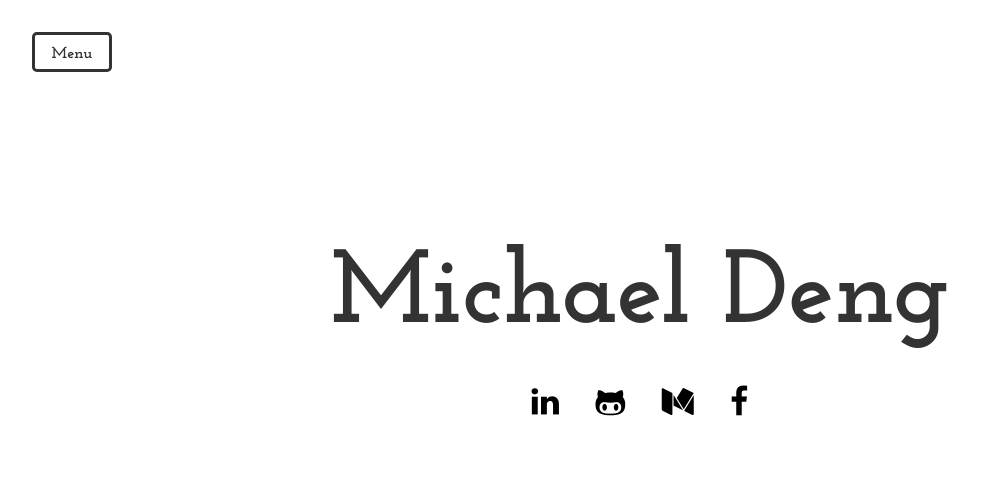
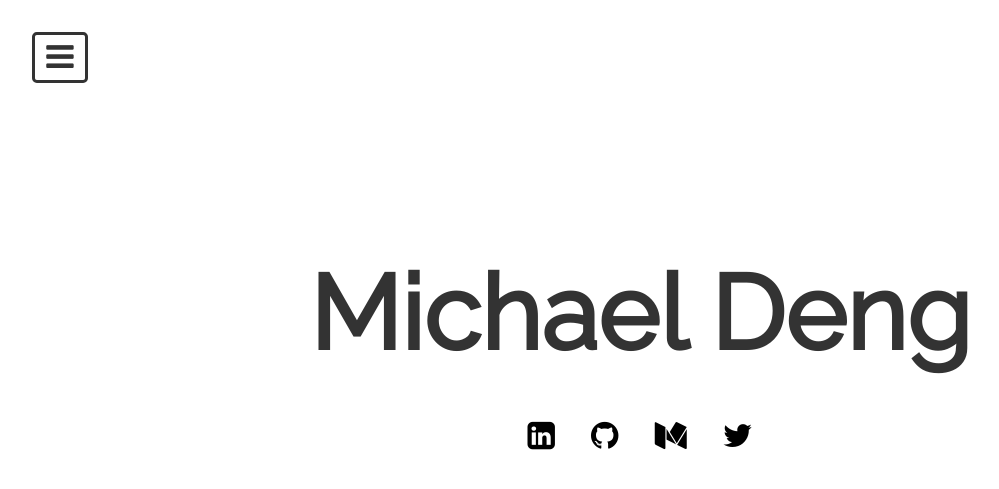
Before and after one commit to michael-deng/michael-deng.github.io, a Jekyll site: the page index.html, which Jekyll copies as it is, in a window 1280 px wide. Shown: the top 489 px of the page, without its empty margins (0-999 px from the left). Built offline with Jekyll 4.4.1, drawn with Linux system fonts in a browser that asks for light colours; nearby versions of some CDN libraries; Markdown is read by kramdown in place of the engine named in the settings.

Commit message:
Make extensive updates

```diff
--- a/css/custom-styles.css
+++ b/css/custom-styles.css
@@ -1,43 +1,38 @@
 /* Large desktops and laptops */
 @media (min-width: 1150px) {
-  body{font-size:16px;}
+  body {font-size: 16px;}
 }
 
 /* Portrait tablets and medium desktops */
 @media (min-width: 992px) and (max-width: 1199px) {
-  body{font-size:15px;}
+  body {font-size: 15px;}
 }
 
 /* Portrait tablets and small desktops */
 @media (min-width: 768px) and (max-width: 991px) {
-  body{font-size:14px;}
+  body {font-size: 14px;}
 }
 
 /* Landscape phones and portrait tablets */
 @media (max-width: 767px) {
-  body{font-size:12px;}
+  body {font-size: 12px;}
 }
 
 /* Landscape phones and smaller */
 @media (max-width: 480px) {
-  body{font-size:10px;}
+  body {font-size: 10px;}
 }
 
 /* Carousel background */
 
 html, body {
-	height:100%;
-	margin:0;
-	padding:0;
-}
-.carousel, .item, .active {
-
-}
-.carousel-inner {
-
+	height: 100%;
+	margin: 0;
+	padding: 0;
+	font-family: 'Raleway', sans-serif;
 }
 .carousel {
-	margin-bottom: 0px;
+	margin-bottom: 5em;
 }
 .carousel-caption {
 	z-index: 10;
@@ -67,24 +62,24 @@
 	transition: opacity 0.5s;
 }
 .carousel .active.left {
-	left:0;
-	opacity:0;
-	z-index:2;
+	left: 0;
+	opacity: 0;
+	z-index: 2;
 }
 .carousel .active.right {
-	left:0;
-	opacity:0;
-	z-index:2;
+	left: 0;
+	opacity: 0;
+	z-index: 2;
 }
 .carousel .next {
-	left:0;
-	opacity:1;
-	z-index:1;
+	left: 0;
+	opacity: 1;
+	z-index: 1;
 }
 .carousel .prev {
-	left:0;
-	opacity:1;
-	z-index:1;
+	left: 0;
+	opacity: 1;
+	z-index: 1;
 }
 
 /* Content positioning */
@@ -95,7 +90,6 @@
   margin: 0 auto 0 auto;
   text-align: center;
   font-size: 650%;
-  font-family: 'Josefin Slab', serif;
   font-weight: 700;
 }
 
@@ -124,19 +118,19 @@
   position: static;
   margin: 0.9em auto 0 auto;
   text-align: center;
-  font-size: 600%;
-  font-family: 'Josefin Slab', serif;
+  font-size: 500%;
   font-weight: 700;
   font-variant: small-caps;
 }
 
 .caption-position {
 	position: static;
-	margin: 0.7em 15% 0% 15%;
+	margin: 1em 15% 0% 15%;
   text-align: left;
   line-height: 180%;
   font-size: 150%;
-  font-family: 'Josefin Slab', serif; font-weight: 400;
+  font-weight: 400;
+  overflow: auto;
 }
 
 @media (max-width: 767px) {
@@ -188,16 +182,15 @@
 	transition-duration: 0.3s;
   position: absolute;
   margin: 0;
-  padding: 0.5em 0 0 0;
+  padding: 0.4em 0 0 0;
   border: 0.2em solid;
   border-radius: 0.3em;
-  height: 2.5em;
-  width: 5em;
+  height: 3.2em;
+  width: 3.5em;
   font-size: 1em;
 	top: 2em;
 	left: 2em;
 	text-align: center;
-	font-family: 'Josefin Slab', serif;
 	font-weight: 700;
 }
 
@@ -256,7 +249,7 @@
 	margin: 0 0.5em 2em 0.5em;
 }
 
-#facebook {
+#twitter {
 	margin: 0 0em 2em 0.5em;
 }
 
@@ -333,7 +326,6 @@
 	/*border-bottom: 0.1em solid gray;*/
 	margin: 0em auto 0em auto;
 	padding: 1em 2.5em 1em 2.5em;
-	font-family: 'Josefin Slab', serif;
 }
 
 
@@ -411,8 +403,34 @@
 }
 
 body.sml-open nav.cbp-spmenu-left {
-    left: 0
+  left: 0
 }
+
+/* Image */
+
+.image-caption {
+	text-align: center;
+	color: #707070;
+	font-size: 0.8em;
+}
+
+/* Experience */
+
+.company-logo {
+	float: left;
+}
+
+.company-logo img {
+	height: 4em;
+}
+
+.company-details {
+	float: left;
+	margin-left: 0.5em;
+	width: calc(100% - 4.5em);
+}
+
+
 
 /* Project pictures */
 
--- a/index.html
+++ b/index.html
@@ -8,10 +8,9 @@
     <link rel="stylesheet" href="css/custom-styles.css" media="screen">
     <link rel="shortcut icon" href="images/favicon.ico">
     <link rel="stylesheet" href="http://maxcdn.bootstrapcdn.com/font-awesome/4.4.0/css/font-awesome.min.css">
-    <link href='http://fonts.googleapis.com/css?family=Open+Sans' rel='stylesheet' type='text/css'>
-    <link href='http://fonts.googleapis.com/css?family=Josefin+Slab:400,700' rel='stylesheet' type='text/css'>
+    <link href="https://fonts.googleapis.com/css?family=Raleway" rel="stylesheet">
     <meta charset="UTF-8">
-    <meta name="description" content="View Michael Deng's personal website">
+    <meta name="description" content="Michael Deng is a Software Engineer, Occasional Writer, Volleyball Player, and Avid Snowboarder. This website serves as his blog and portfolio. Come in and check it out!">
     <meta name="author" content="Michael Deng">
     <script>
       (function(i,s,o,g,r,a,m){i['GoogleAnalyticsObject']=r;i[r]=i[r]||function(){
@@ -33,13 +32,13 @@
               <div class="carousel-inner">
                   <div class="item dark-background active">
                     <div class="container">
-                      <h1 class="home-heading-position"><strong>Michael Deng</strong></h1>
+                      <div class="home-heading-position">Michael Deng</div>
 
                       <div class="icons">
-                        <a href="https://www.linkedin.com/in/michael-deng" class="fa fa-linkedin fa-2x social-media" id="linkedin"></a>
-                        <a href="https://github.com/michael-deng" class="fa fa-github-alt fa-2x social-media" id="github"></a>
+                        <a href="https://www.linkedin.com/in/michael-deng" class="fa fa-linkedin-square fa-2x social-media" id="linkedin"></a>
+                        <a href="https://github.com/michael-deng" class="fa fa-github fa-2x social-media" id="github"></a>
                         <a href="https://medium.com/@michael_deng" class="fa fa-medium fa-2x social-media" id="medium"></a>
-                        <a href="https://www.facebook.com/themichaeldeng" class="fa fa-facebook fa-2x social-media" id="facebook"></a>
+                        <a href="https://twitter.com/themichaeldeng" class="fa fa-twitter fa-2x social-media" id="twitter"></a>
                       </div>
 
                 <!-- Push menu button -->
@@ -47,7 +46,9 @@
                           <section>
                               <!-- Class "cbp-spmenu-open" gets applied to menu and "cbp-spmenu-push-toleft" or "cbp-spmenu-push-toright" to the body -->
                               <div class="toggle-slide-left1 toggle-menu menu-left push-body">
-                                <div class="btn">Menu</div>
+                                <div class="btn" aria-hidden="true">
+                                  <i class="fa fa-bars fa-2x" aria-hidden="true"></i>
+                                </div>
                               </div>
                           </section>
                       </div>
@@ -57,22 +58,19 @@
 
                   <div class="item light-background">
                     <div class="container">
-                      <h1 class="heading-position"><strong>About Me</strong></h1>
+                      <div class="heading-position">About Me</div>
 
-                      <!-- <div class="thumbnails">
-                        <img src="images/doggie.jpg" height="80" width="80">
-                        <img src="images/banff.jpg" height="80" width="80">
-                        <img src="images/family.jpg" height="80" width="80">
-                        <img src="images/canoeing.jpg" height="80" width="80">
-                        <img src="images/horseriding.jpg" height="80" width="80">
-                        <img src="images/volleyball.jpg" height="80" width="80">
-                        <img src="images/burgers.jpg" height="80" width="80">
-                        <img src="images/snowboarding.jpg" height="80" width="80">
-                      </div> -->
+                      <div class="caption-position">
+                        <img src="images/galapagos.png" class="project-thumbnail">
+                        <div class="image-caption">These seals know how to chill.</div>
+                      </div>
 
-                      <h3 class="caption-position">
-                        Hey there! My name is Michael, and I was raised in Alberta, Canada. After high school, I headed for the sunny West Coast to attend UC Berkeley. I'm currently completing my bachelor's degree in Electrical Engineering and Computer Science. Outside of school, I love playing indoor and beach volleyball, having most recently represented Cal on its varsity team. The rest of my spare time, I enjoy reading about tech, outdoor activities like hiking and canoeing, all types of music, card games and burgers.
-                      </h3>
+                      <div class="caption-position">
+                        Hey there! My name is Michael, and I was raised in Alberta, Canada. After high school, I headed for the sunny West Coast to attend UC Berkeley. I'm currently completing a B.S. in Electrical Engineering and Computer Science.
+                      </div>
+                      <div class="caption-position">
+                        Outside of school, I love playing indoor and beach volleyball, having most recently represented Cal on its varsity team. The rest of my spare time, I enjoy snowboarding, reading about tech, hiking and canoeing, card games, and burgers.
+                      </div>
 
 
                 <!-- Push menu button -->
@@ -80,7 +78,9 @@
                           <section>
                               <!-- Class "cbp-spmenu-open" gets applied to menu and "cbp-spmenu-push-toleft" or "cbp-spmenu-push-toright" to the body -->
                               <div class="toggle-slide-left2 toggle-menu menu-left push-body">
-                                <div class="btn">Menu</div>
+                                <div class="btn" aria-hidden="true">
+                                  <i class="fa fa-bars fa-2x" aria-hidden="true"></i>
+                                </div>
                               </div>
                           </section>
                       </div>
@@ -90,23 +90,41 @@
 
                   <div class="item light-background">
                     <div class="container">
-                      <h1 class="heading-position"><strong>Experience</strong></h1>
-                      <h3 class="caption-position">
-                        In <b>Summer 2016</b>, I worked at <b>Uber</b> as a <b>Software Engineering Intern</b> for the fraud engineering team.
-                      </h3>
-                      <h3 class="caption-position">
-                        In <b>Summer 2015</b>, I worked at <b>Workday</b> as a <b>Software Developer Intern</b> for the financial technologies team.
-                      </h3>
-                      <h3 class="caption-position">
-                        In <b>Fall 2014</b>, I stayed at <b>UC Berkeley</b> to work as an <b>Undergraduate Researcher</b>. I was a member of the data analytics research team.
-                      </h3>
+                      <div class="heading-position">Experience</div>
+                      <div class="caption-position">
+                        <div class="company-logo">
+                          <img src="images/uber.png">
+                        </div>
+                        <div class="company-details">
+                          In <b>Summer 2016</b>, I worked at <b>Uber</b> as a <b>Software Engineering Intern</b> for the fraud engineering team.
+                        </div>
+                      </div>
+                      <div class="caption-position">
+                        <div class="company-logo">
+                          <img src="images/workday.png">
+                        </div>
+                        <div class="company-details">
+                          In <b>Summer 2015</b>, I worked at <b>Workday</b> as a <b>Software Developer Intern</b> for the financial technologies team.
+                        </div>
+                      </div>
+                      <br />
+                      <div class="caption-position">
+                        <div class="company-logo">
+                          <img src="images/ucberkeley.png">
+                        </div>
+                        <div class="company-details">
+                          In <b>Fall 2014</b>, I stayed at <b>UC Berkeley</b> to work as an <b>Undergraduate Researcher</b> in a data analytics research team.
+                        </div>
+                      </div>
 
                 <!-- Push menu button -->
                       <div class="main">
                           <section>
                               <!-- Class "cbp-spmenu-open" gets applied to menu and "cbp-spmenu-push-toleft" or "cbp-spmenu-push-toright" to the body -->
                               <div class="toggle-slide-left3 toggle-menu menu-left push-body">
-                                <div class="btn">Menu</div>
+                                <div class="btn" aria-hidden="true">
+                                  <i class="fa fa-bars fa-2x" aria-hidden="true"></i>
+                                </div>
                               </div>
                           </section>
                       </div>
@@ -116,8 +134,8 @@
 
                   <div class="item light-background">
                     <div class="container wide">
-                      <h1 class="heading-position" style="margin-bottom: 0;"><strong>Projects</strong></h1>
-                      <h3 class="caption-position projects-info">
+                      <div class="heading-position" style="margin-bottom: 0;">Projects</div>
+                      <div class="caption-position projects-info">
 
                         <div class="row">
                           <div class="col-sm-6">
@@ -125,28 +143,10 @@
                               <img src="images/polymyr.png" class="project-thumbnail">
                             </a>
                             <div class="project-caption">
-                              <span><a href="http://www.calakpsi.com/" class="hyperlink">Polymyr</a></span><br />
+                              <span>
+                                <a href="http://www.calakpsi.com/" class="hyperlink">Polymyr</a>
+                              </span><br />
                               Hardware marketplace that rewards users for providing product feedback
-                            </div>
-                          </div>
-                          <div class="col-sm-6">
-                            <a href="http://www.unicornbase.com/">
-                              <img src="images/unicornbase.png" class="project-thumbnail">
-                            </a>
-                            <div class="project-caption">
-                              <span><a href="http://www.unicornbase.com/" class="hyperlink">Unicornbase</a></span><br />
-                              Idea-sharing and feedback platform to foster collaboration between creators
-                            </div>
-                          </div>
-                        </div>
-                        <div class="row">
-                          <div class="col-sm-6">
-                            <a href="http://www.calakpsi.com/">
-                              <img src="images/calakpsi.png" class="project-thumbnail">
-                            </a>
-                            <div class="project-caption">
-                              <span><a href="http://www.calakpsi.com/" class="hyperlink">Alpha Kappa Psi</a></span><br />
-                              Online platform for my professional business fraternity at Berkeley
                             </div>
                           </div>
                           <div class="col-sm-6">
@@ -159,14 +159,36 @@
                             </div>
                           </div>
                         </div>
-                      </h3>
+                        <div class="row">
+                          <div class="col-sm-6">
+                            <a href="http://www.unicornbase.com/">
+                              <img src="images/unicornbase.png" class="project-thumbnail">
+                            </a>
+                            <div class="project-caption">
+                              <span><a href="http://www.unicornbase.com/" class="hyperlink">Unicornbase</a></span><br />
+                              Idea-sharing and feedback platform to foster collaboration between creators
+                            </div>
+                          </div>
+                          <div class="col-sm-6">
+                            <a href="http://www.calakpsi.com/">
+                              <img src="images/calakpsi.png" class="project-thumbnail">
+                            </a>
+                            <div class="project-caption">
+                              <span><a href="http://www.calakpsi.com/" class="hyperlink">Alpha Kappa Psi</a></span><br />
+                              Online platform for my professional business fraternity at Berkeley
+                            </div>
+                          </div>
+                        </div>
+                      </div>
 
                 <!-- Push menu button -->
                       <div class="main">
                           <section>
                               <!-- Class "cbp-spmenu-open" gets applied to menu and "cbp-spmenu-push-toleft" or "cbp-spmenu-push-toright" to the body -->
                               <div class="toggle-slide-left4 toggle-menu menu-left push-body">
-                                <div class="btn">Menu</div>
+                                <div class="btn" aria-hidden="true">
+                                  <i class="fa fa-bars fa-2x" aria-hidden="true"></i>
+                                </div>
                               </div>
                           </section>
                       </div>
@@ -176,15 +198,17 @@
 
                   <div class="item light-background">
                     <div class="container">
-                      <h1 class="heading-position"><strong>Other</strong></h1>
-                      <h3 class="caption-position">I love playing indoor and beach volleyball, having played for many years on club teams, school teams, and most recently UC Berkeley's varsity team. I also like to spend a lot of time outside, either hiking, canoeing, camping, or simply exploring new places. During the rest of my spare time, I enjoy old-school photography and music, card games like Poker, Bridge and Durak, following Game of Thrones and Rick and Morty, seeing new films, and playing the violin.</h3>
+                      <div class="heading-position">Other</div>
+                      <div class="caption-position">I love playing indoor and beach volleyball, having played for many years on club teams, school teams, and most recently UC Berkeley's varsity team. I also like to spend a lot of time outside, either hiking, canoeing, camping, or simply exploring new places. During the rest of my spare time, I enjoy old-school photography and music, card games like Poker, Bridge and Durak, following Game of Thrones and Rick and Morty, seeing new films, and playing the violin.</div>
 
                 <!-- Push menu button -->
                       <div class="main">
                           <section>
                               <!-- Class "cbp-spmenu-open" gets applied to menu and "cbp-spmenu-push-toleft" or "cbp-spmenu-push-toright" to the body -->
                               <div class="toggle-slide-left5 toggle-menu menu-left push-body">
-                                <div class="btn">Menu</div>
+                                <div class="btn" aria-hidden="true">
+                                  <i class="fa fa-bars fa-2x" aria-hidden="true"></i>
+                                </div>
                               </div>
                           </section>
                       </div>
```
Also changed, not shown: images/galapagos.png (added), images/uber.png (added), images/ucberkeley.png (added), images/workday.png (added).
